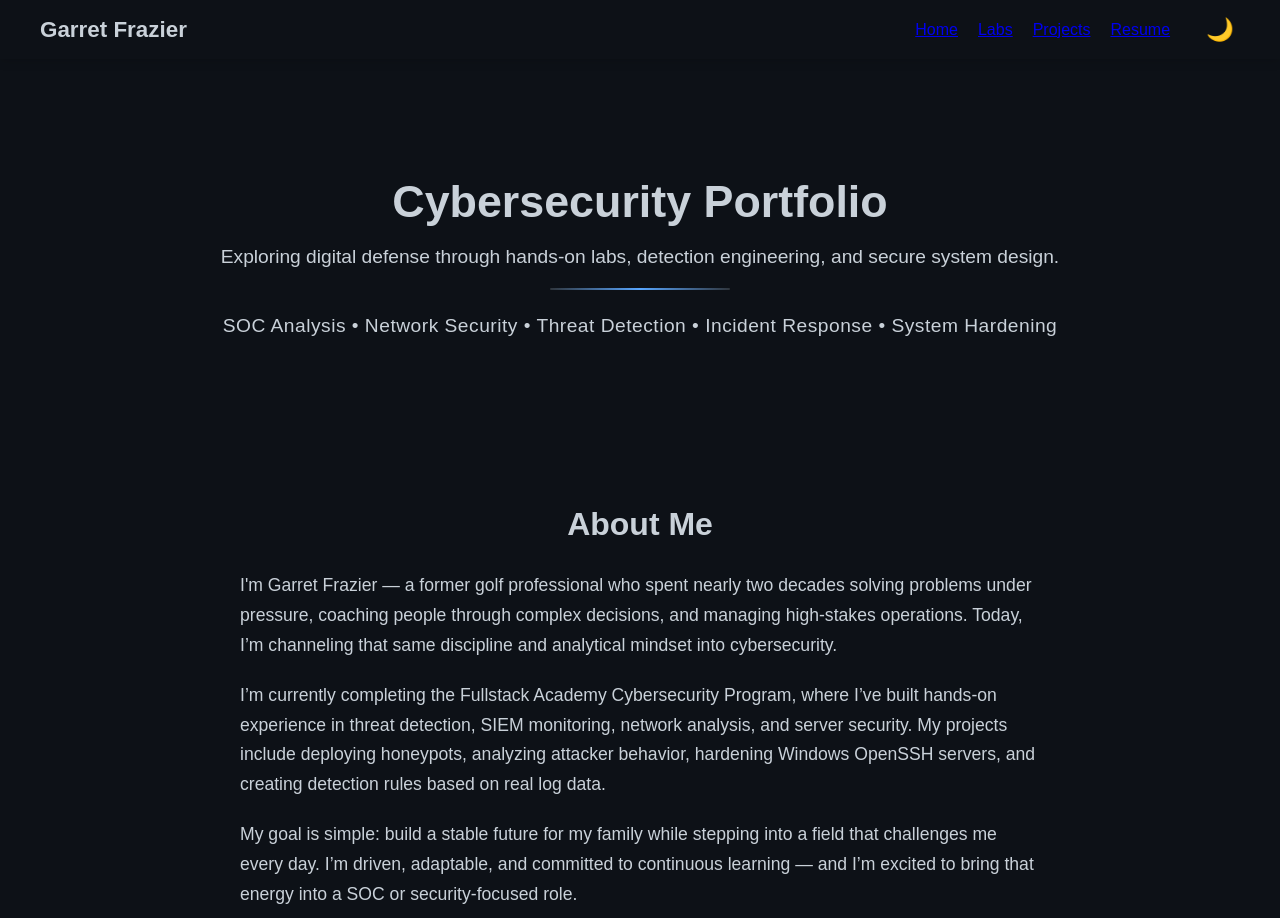
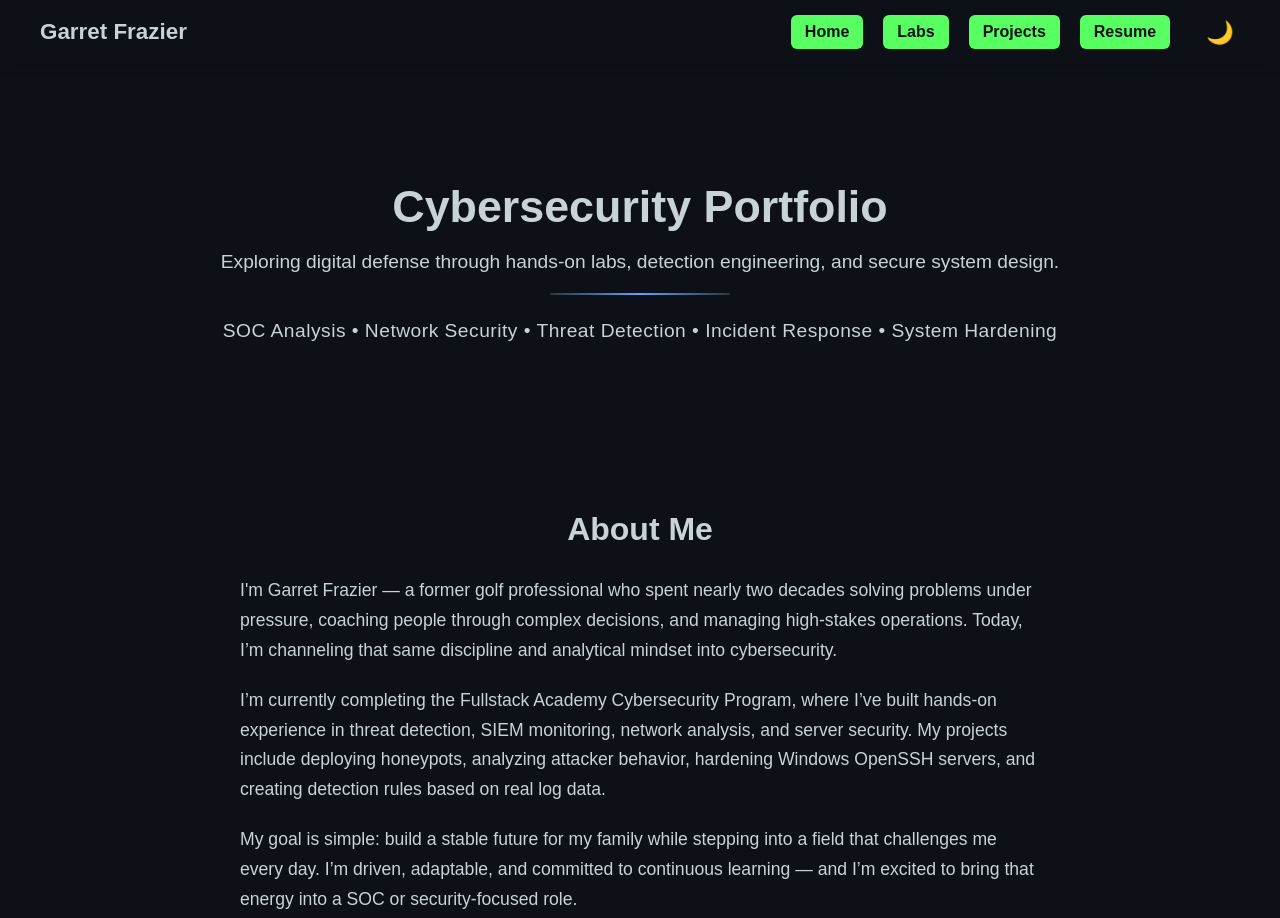
Before and after one commit to gfrazier620-afk/gfrazier620-afk.github.io, a plain HTML site: page index.html in a window 1280 px wide. Shown: the top 918 px of the page. Drawn offline with Linux system fonts and the light colour scheme.

Commit message:
Add Button to nav links

```diff
--- a/style.css
+++ b/style.css
@@ -465,3 +465,25 @@ footer {
 .navbar {
     box-shadow: 0 2px 10px rgba(0,0,0,0.15);
 }
+
+/* Navigation Links - Button Style */
+.nav-links a {
+    display: inline-block;
+    padding: 8px 14px;
+    background: var(--accent);
+    color: var(--bg-color);
+    border-radius: 6px;
+    text-decoration: none;
+    font-weight: 600;
+    transition: 0.3s ease;
+}
+
+.nav-links a:hover {
+    opacity: 0.85;
+    transform: translateY(-2px);
+}
+
+/* Remove default visited link color */
+.nav-links a:visited {
+    color: var(--bg-color);
+}
```
Also changed, not shown: Screenshot 2026-05-16 184445.png (added).
